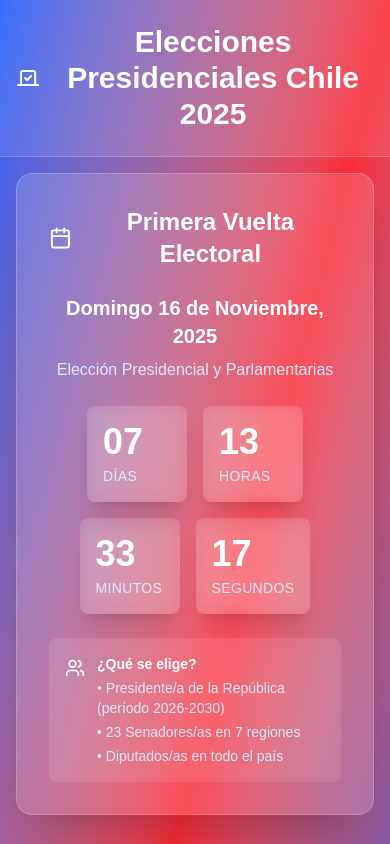
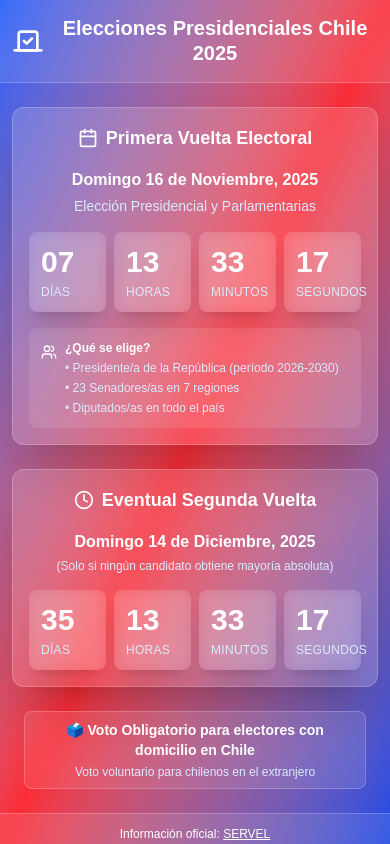
Before and after one commit to FrancoGalaz/elecciones-chile-2025, a Next.js app: page / in a window 390 px wide. Shown: the top 844 px of the page. Built offline with nearby package versions, Linux system fonts and the light colour scheme.

Commit message:
Mejorar diseño responsive para móviles

```diff
--- a/pages/index.js
+++ b/pages/index.js
@@ -1,7 +1,7 @@
 import React, { useState, useEffect } from 'react';
 import { Calendar, Users, Vote, Clock } from 'lucide-react';
 
-export default function EleccionesChile2025() {
+const EleccionesChile2025 = () => {
   const [timeLeft, setTimeLeft] = useState({
     days: 0,
     hours: 0,
@@ -53,11 +53,11 @@ export default function EleccionesChile2025() {
   }, []);
 
   const TimeCard = ({ value, label }) => (
-    <div className="bg-white/10 backdrop-blur-sm rounded-lg p-4 min-w-[100px] shadow-xl">
-      <div className="text-4xl md:text-5xl font-bold text-white mb-1">
+    <div className="bg-white/10 backdrop-blur-sm rounded-lg p-3 sm:p-4 min-w-[70px] sm:min-w-[90px] md:min-w-[100px] shadow-xl flex-1 max-w-[90px] sm:max-w-none">
+      <div className="text-3xl sm:text-4xl md:text-5xl font-bold text-white mb-1">
         {String(value).padStart(2, '0')}
       </div>
-      <div className="text-sm text-blue-100 uppercase tracking-wide">{label}</div>
+      <div className="text-xs sm:text-sm text-blue-100 uppercase tracking-wide">{label}</div>
     </div>
   );
 
@@ -65,10 +65,10 @@ export default function EleccionesChile2025() {
     <div className="min-h-screen bg-gradient-to-br from-blue-600 via-red-500 to-blue-700 flex flex-col">
       {/* Header */}
       <header className="bg-white/10 backdrop-blur-md border-b border-white/20">
-        <div className="max-w-6xl mx-auto px-4 py-6">
-          <div className="flex items-center justify-center gap-3">
-            <Vote className="w-10 h-10 text-white" />
-            <h1 className="text-3xl md:text-4xl font-bold text-white text-center">
+        <div className="max-w-6xl mx-auto px-3 sm:px-4 py-4 sm:py-6">
+          <div className="flex items-center justify-center gap-2 sm:gap-3">
+            <Vote className="w-8 h-8 sm:w-10 sm:h-10 text-white flex-shrink-0" />
+            <h1 className="text-xl sm:text-2xl md:text-3xl lg:text-4xl font-bold text-white text-center leading-tight">
               Elecciones Presidenciales Chile 2025
             </h1>
           </div>
@@ -76,37 +76,37 @@ export default function EleccionesChile2025() {
       </header>
 
       {/* Main Content */}
-      <main className="flex-1 flex items-center justify-center p-4">
+      <main className="flex-1 flex items-center justify-center p-3 sm:p-4 py-6">
         <div className="max-w-5xl w-full">
           {/* Primera Vuelta */}
-          <div className="bg-white/15 backdrop-blur-md rounded-2xl p-8 mb-8 shadow-2xl border border-white/20">
-            <div className="flex items-center justify-center gap-2 mb-6">
-              <Calendar className="w-6 h-6 text-white" />
-              <h2 className="text-2xl md:text-3xl font-bold text-white text-center">
+          <div className="bg-white/15 backdrop-blur-md rounded-xl sm:rounded-2xl p-4 sm:p-6 md:p-8 mb-6 sm:mb-8 shadow-2xl border border-white/20">
+            <div className="flex items-center justify-center gap-2 mb-4 sm:mb-6">
+              <Calendar className="w-5 h-5 sm:w-6 sm:h-6 text-white flex-shrink-0" />
+              <h2 className="text-lg sm:text-xl md:text-2xl lg:text-3xl font-bold text-white text-center">
                 Primera Vuelta Electoral
               </h2>
             </div>
 
-            <div className="text-center mb-6">
-              <p className="text-xl text-white font-semibold mb-2">
+            <div className="text-center mb-4 sm:mb-6">
+              <p className="text-base sm:text-lg md:text-xl text-white font-semibold mb-1 sm:mb-2">
                 Domingo 16 de Noviembre, 2025
               </p>
-              <p className="text-blue-100">
+              <p className="text-sm sm:text-base text-blue-100">
                 Elección Presidencial y Parlamentarias
               </p>
             </div>
 
-            <div className="flex flex-wrap justify-center gap-4 mb-6">
+            <div className="flex flex-wrap justify-center gap-2 sm:gap-3 md:gap-4 mb-4 sm:mb-6">
               <TimeCard value={timeLeft.days} label="Días" />
               <TimeCard value={timeLeft.hours} label="Horas" />
               <TimeCard value={timeLeft.minutes} label="Minutos" />
               <TimeCard value={timeLeft.seconds} label="Segundos" />
             </div>
 
-            <div className="bg-white/10 rounded-lg p-4">
-              <div className="flex items-start gap-3 text-white">
-                <Users className="w-5 h-5 mt-1 flex-shrink-0" />
-                <div className="text-sm">
+            <div className="bg-white/10 rounded-lg p-3 sm:p-4">
+              <div className="flex items-start gap-2 sm:gap-3 text-white">
+                <Users className="w-4 h-4 sm:w-5 sm:h-5 mt-1 flex-shrink-0" />
+                <div className="text-xs sm:text-sm">
                   <p className="font-semibold mb-1">¿Qué se elige?</p>
                   <ul className="space-y-1 text-blue-100">
                     <li>• Presidente/a de la República (período 2026-2030)</li>
@@ -119,24 +119,24 @@ export default function EleccionesChile2025() {
           </div>
 
           {/* Segunda Vuelta */}
-          <div className="bg-white/15 backdrop-blur-md rounded-2xl p-8 shadow-2xl border border-white/20">
-            <div className="flex items-center justify-center gap-2 mb-6">
-              <Clock className="w-6 h-6 text-white" />
-              <h2 className="text-2xl md:text-3xl font-bold text-white text-center">
+          <div className="bg-white/15 backdrop-blur-md rounded-xl sm:rounded-2xl p-4 sm:p-6 md:p-8 shadow-2xl border border-white/20">
+            <div className="flex items-center justify-center gap-2 mb-4 sm:mb-6">
+              <Clock className="w-5 h-5 sm:w-6 sm:h-6 text-white flex-shrink-0" />
+              <h2 className="text-lg sm:text-xl md:text-2xl lg:text-3xl font-bold text-white text-center">
                 Eventual Segunda Vuelta
               </h2>
             </div>
 
-            <div className="text-center mb-6">
-              <p className="text-xl text-white font-semibold mb-2">
+            <div className="text-center mb-4 sm:mb-6">
+              <p className="text-base sm:text-lg md:text-xl text-white font-semibold mb-1 sm:mb-2">
                 Domingo 14 de Diciembre, 2025
               </p>
-              <p className="text-blue-100 text-sm">
+              <p className="text-xs sm:text-sm text-blue-100">
                 (Solo si ningún candidato obtiene mayoría absoluta)
               </p>
             </div>
 
-            <div className="flex flex-wrap justify-center gap-4">
+            <div className="flex flex-wrap justify-center gap-2 sm:gap-3 md:gap-4">
               <TimeCard value={secondRoundTime.days} label="Días" />
               <TimeCard value={secondRoundTime.hours} label="Horas" />
               <TimeCard value={secondRoundTime.minutes} label="Minutos" />
@@ -145,12 +145,12 @@ export default function EleccionesChile2025() {
           </div>
 
           {/* Info adicional */}
-          <div className="mt-8 text-center">
-            <div className="inline-block bg-white/10 backdrop-blur-md rounded-lg px-6 py-3 border border-white/20">
-              <p className="text-white font-semibold">
+          <div className="mt-6 sm:mt-8 text-center px-3">
+            <div className="inline-block bg-white/10 backdrop-blur-md rounded-lg px-4 sm:px-6 py-2 sm:py-3 border border-white/20">
+              <p className="text-sm sm:text-base text-white font-semibold">
                 🗳️ Voto Obligatorio para electores con domicilio en Chile
               </p>
-              <p className="text-blue-100 text-sm mt-1">
+              <p className="text-xs sm:text-sm text-blue-100 mt-1">
                 Voto voluntario para chilenos en el extranjero
               </p>
             </div>
@@ -159,13 +159,15 @@ export default function EleccionesChile2025() {
       </main>
 
       {/* Footer */}
-      <footer className="bg-white/10 backdrop-blur-md border-t border-white/20 py-4">
-        <div className="max-w-6xl mx-auto px-4 text-center">
-          <p className="text-white text-sm">
+      <footer className="bg-white/10 backdrop-blur-md border-t border-white/20 py-3 sm:py-4">
+        <div className="max-w-6xl mx-auto px-3 sm:px-4 text-center">
+          <p className="text-white text-xs sm:text-sm">
             Información oficial: <a href="https://www.servel.cl" target="_blank" rel="noopener noreferrer" className="underline hover:text-blue-200">SERVEL</a>
           </p>
         </div>
       </footer>
     </div>
   );
-}
+};
+
+export default EleccionesChile2025;
```
